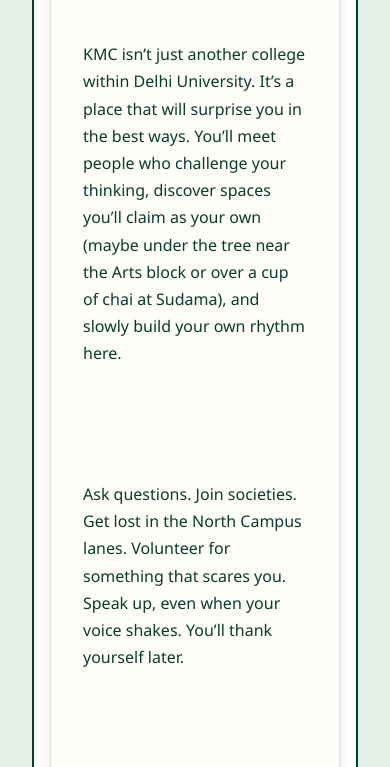
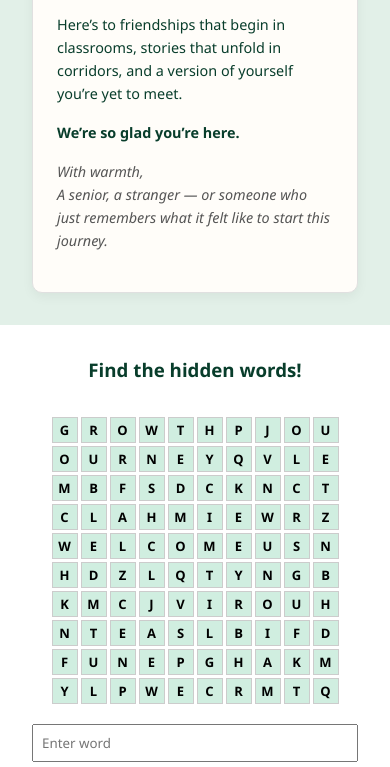
Before and after one commit to Manas-kmcdu/180DC-welcomepage, a plain HTML site: page index.html in a window 390 px wide. Shown: the part 731-1498 px from the top of the page. Drawn offline with Linux system fonts and the light colour scheme.

Commit message:
Update index.html

```diff
--- a/index.html
+++ b/index.html
@@ -27,21 +27,32 @@
       background: #e2f0e8;
       color: #083d2b;
       position: relative;
+      display: flex;
+      justify-content: center;
+      align-items: flex-start;
     }
 
     .letter {
-      border: 2px solid #083d2b;
-      padding: 1rem;
+      max-width: 600px;
+      background: #fffdf9;
+      padding: 1.5rem;
       border-radius: 10px;
-      background: white;
-      white-space: pre-wrap;
+      border: 1px solid #e0e0e0;
+      box-shadow: 0 4px 12px rgba(0,0,0,0.05);
+      font-family: 'Georgia', serif;
+      font-size: 0.95rem;
+      line-height: 1.6;
+    }
+
+    .letter p {
+      margin-bottom: 1rem;
     }
 
     .mask {
       position: absolute;
-      top: 180px;
-      left: 70px;
-      width: 80px;
+      top: 170px;
+      left: 80px;
+      width: 70px;
       height: 25px;
       background: url('https://www.transparenttextures.com/patterns/cardboard.png');
       background-size: cover;
@@ -58,12 +69,18 @@
       display: flex;
       flex-direction: column;
       align-items: center;
+      justify-content: flex-start;
+    }
+
+    h3 {
+      margin-top: 0;
+      color: #083d2b;
     }
 
     #puzzle-container {
       display: grid;
       grid-template-columns: repeat(10, 30px);
-      gap: 5px;
+      gap: 4px;
       margin: 1rem 0;
     }
 
@@ -81,12 +98,18 @@
 
     input[type="text"], button {
       padding: 0.5rem;
-      margin: 0.5rem 0;
+      margin: 0.25rem 0;
+      width: 200px;
     }
 
     #congrats, #countdown-container, #future-message {
-      margin-top: 2rem;
+      margin-top: 1.5rem;
       text-align: center;
+      color: #083d2b;
+    }
+
+    #future-message input {
+      width: 220px;
     }
 
     @media (max-width: 768px) {
@@ -95,14 +118,31 @@
       }
 
       .mask {
-        top: 260px;
+        top: 250px;
         left: 40px;
+      }
+
+      #puzzle-container {
+        grid-template-columns: repeat(10, 26px);
+        gap: 3px;
       }
 
       .cell {
         width: 26px;
         height: 26px;
-        font-size: 14px;
+        font-size: 13px;
+      }
+
+      input[type="text"], button {
+        width: 100%;
+      }
+
+      #future-message input {
+        width: 100%;
+      }
+
+      .letter {
+        font-size: 0.9rem;
       }
     }
   </style>
@@ -110,27 +150,16 @@
 <body>
   <div class="left-section">
     <div class="letter">
-     <div style="max-width: 700px; margin: auto; padding: 2rem; font-family: 'Georgia', serif; background-color: #fffdf9; border: 1px solid #e0e0e0; border-radius: 10px; box-shadow: 0 4px 12px rgba(0,0,0,0.1); line-height: 1.7;">
-  <p style="font-size: 1.2rem; margin-bottom: 1.5rem;">Dear Fresher,</p>
-
+      <p><strong>Dear Fresher,</strong></p>
       <p>Welcome to <strong>Kirori Mal College</strong> — your new home for the next three years, and perhaps a piece of your heart for much longer.</p>
-
       <p>Take a deep breath. <strong>You’ve made it.</strong></p>
-
       <p>KMC isn’t just another college within Delhi University. It’s a place that will surprise you in the best ways. You’ll meet people who challenge your thinking, discover spaces you’ll claim as your own (maybe under the tree near the Arts block or over a cup of chai at Sudama), and slowly build your own rhythm here.</p>
-
       <p>Ask questions. Join societies. Get lost in the North Campus lanes. Volunteer for something that scares you. Speak up, even when your voice shakes. You’ll thank yourself later.</p>
-
       <p>And if you ever feel like you don’t belong — pause, breathe, and look around. So many of us started exactly like that… and found something beautiful along the way.</p>
-
       <p>Here’s to friendships that begin in classrooms, stories that unfold in corridors, and a version of yourself you’re yet to meet.</p>
-
-  <p style="margin-top: 2rem;">We’re so glad you’re here.</p>
-
-  <p style="font-style: italic; color: #555;">With warmth,<br>
-  A senior, a stranger — or someone who just remembers what it felt like to start this journey.</p>
+      <p><strong>We’re so glad you’re here.</strong></p>
+      <p style="font-style: italic; color: #555;">With warmth,<br>A senior, a stranger — or someone who just remembers what it felt like to start this journey.</p>
     </div>
-
     <div class="mask" title="Click to peek"></div>
   </div>
 
@@ -193,7 +222,7 @@
       if (!input) return;
 
       if (input === "180DC") {
-        document.getElementById('congrats').innerHTML = "💥 Didn’t know you were this good!";
+        document.getElementById('congrats').innerHTML = "💥 You found the easter egg!";
         document.getElementById('congrats').style.display = 'block';
         document.getElementById('countdown-container').style.display = 'none';
         document.getElementById('future-message').style.display = 'none';
```
Lines whose indentation alone changed are shown as unchanged.
